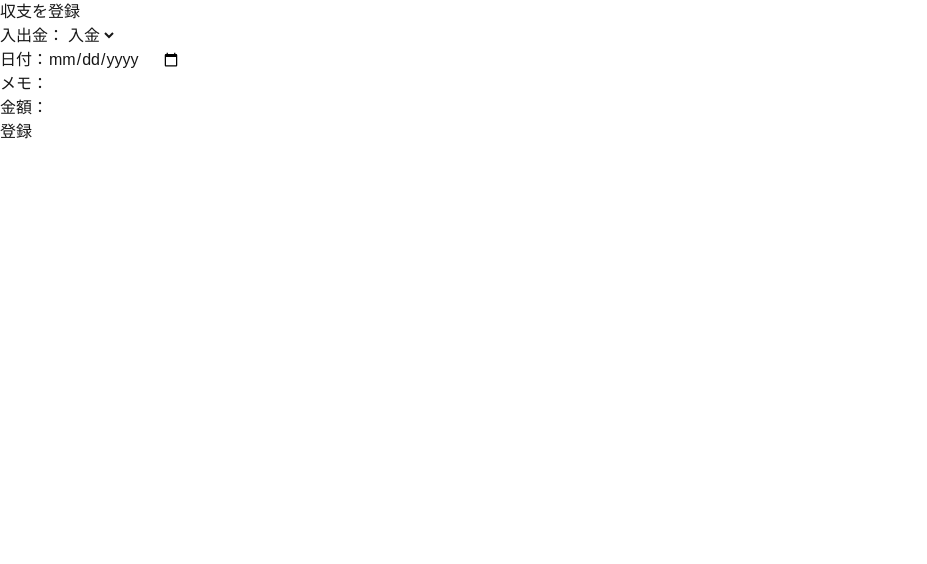
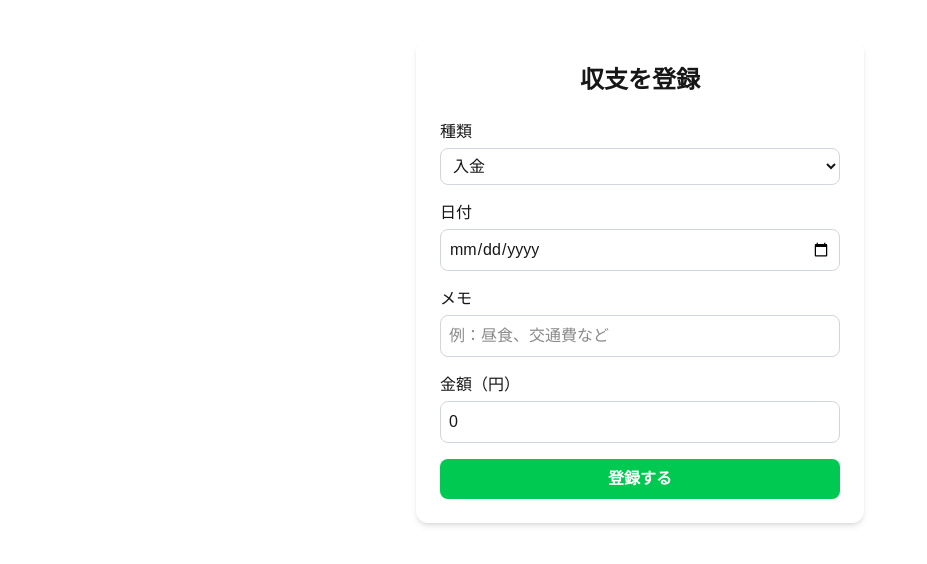
Before and after one commit to ninasings4women-gif/section3-4_app, a Next.js app: page /add in a window 1280 px wide. Shown: the top 564 px of the page, without its empty margins (0-927 px from the left). Built offline with nearby package versions, Linux system fonts and the light colour scheme.

Commit message:
入出金登録画面をTilewindで整えました

```diff
--- a/src/app/add/page.tsx
+++ b/src/app/add/page.tsx
@@ -1,79 +1,94 @@
 "use client";
 
 import { useState } from "react";
-import { addTransaction } from "../../hooks/useTransactions";
+import { addTransaction } from "../../hooks/useTransactions"; // ←相対パス
+import { useRouter } from "next/navigation";
 
 export default function AddPage() {
   const [type, setType] = useState<"入金" | "出金">("入金");
   const [date, setDate] = useState("");
   const [memo, setMemo] = useState("");
-  const [amount, setAmount] = useState("");
+  const [amount, setAmount] = useState<number>(0);
+  const router = useRouter();
 
   const handleSubmit = (e: React.FormEvent) => {
     e.preventDefault();
-    if (!date || !memo || !amount) {
-      alert("入力していない項目があります");
-      return;
-    }
-
-    addTransaction({
+    const newItem = {
       id: Date.now(),
       type,
       date,
       memo,
-      amount: Number(amount),
-    });
-
-    alert("登録しました！");
-    setDate("");
-    setMemo("");
-    setAmount("");
+      amount,
+    };
+    addTransaction(newItem);
+    router.push("/transactions");
   };
 
   return (
-    <div>
-      <h1>収支を登録</h1>
-      <form onSubmit={handleSubmit}>
+    <div className="max-w-md mx-auto mt-10 bg-white shadow-md rounded-xl p-6">
+      <h1 className="text-2xl font-bold text-center mb-6">収支を登録</h1>
+
+      {/* ✅ form 開始 */}
+      <form onSubmit={handleSubmit} className="space-y-4">
+
+        {/* 種類 */}
         <div>
-          <label>入出金：</label>
+          <label className="block mb-1 font-medium">種類</label>
           <select
             value={type}
             onChange={(e) => setType(e.target.value as "入金" | "出金")}
+            className="w-full border border-gray-300 rounded-lg p-2 focus:ring-2 focus:ring-blue-400"
           >
             <option value="入金">入金</option>
             <option value="出金">出金</option>
           </select>
         </div>
 
+        {/* 日付 */}
         <div>
-          <label>日付：</label>
+          <label className="block mb-1 font-medium">日付</label>
           <input
             type="date"
             value={date}
             onChange={(e) => setDate(e.target.value)}
+            className="w-full border border-gray-300 rounded-lg p-2 focus:ring-2 focus:ring-blue-400"
+            required
           />
         </div>
 
+        {/* メモ */}
         <div>
-          <label>メモ：</label>
+          <label className="block mb-1 font-medium">メモ</label>
           <input
             type="text"
             value={memo}
             onChange={(e) => setMemo(e.target.value)}
+            placeholder="例：昼食、交通費など"
+            className="w-full border border-gray-300 rounded-lg p-2 focus:ring-2 focus:ring-blue-400"
           />
         </div>
 
+        {/* 金額 */}
         <div>
-          <label>金額：</label>
+          <label className="block mb-1 font-medium">金額（円）</label>
           <input
             type="number"
             value={amount}
-            onChange={(e) => setAmount(e.target.value)}
+            onChange={(e) => setAmount(Number(e.target.value))}
+            className="w-full border border-gray-300 rounded-lg p-2 focus:ring-2 focus:ring-blue-400"
+            required
           />
         </div>
 
-        <button type="submit">登録</button>
+        {/* 登録ボタン */}
+        <button
+          type="submit"
+          className="w-full bg-green-500 text-white font-semibold py-2 rounded-lg hover:bg-green-600 transition"
+        >
+          登録する
+        </button>
       </form>
+      {/* ✅ form 終了 */}
     </div>
   );
 }
```
